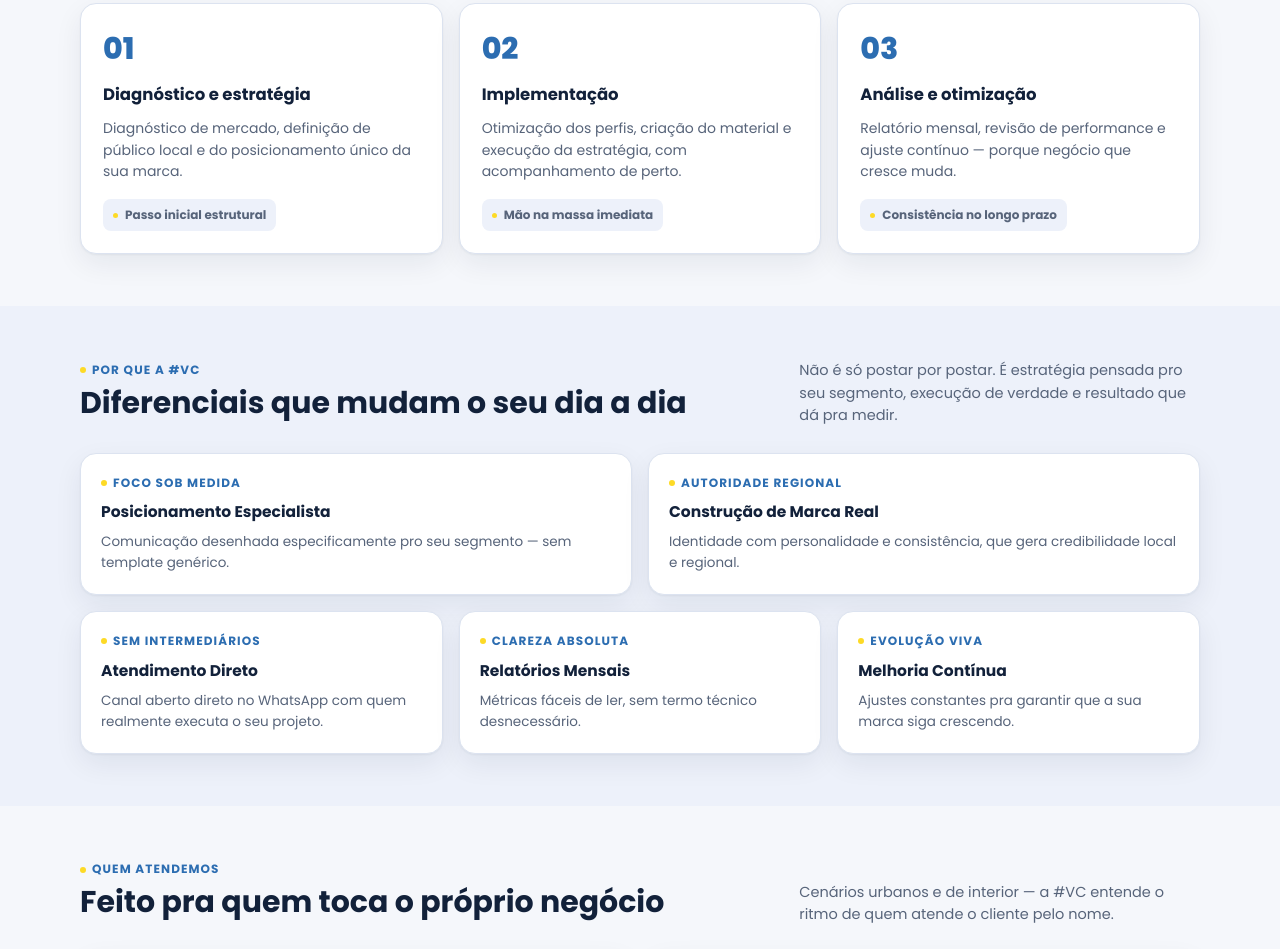
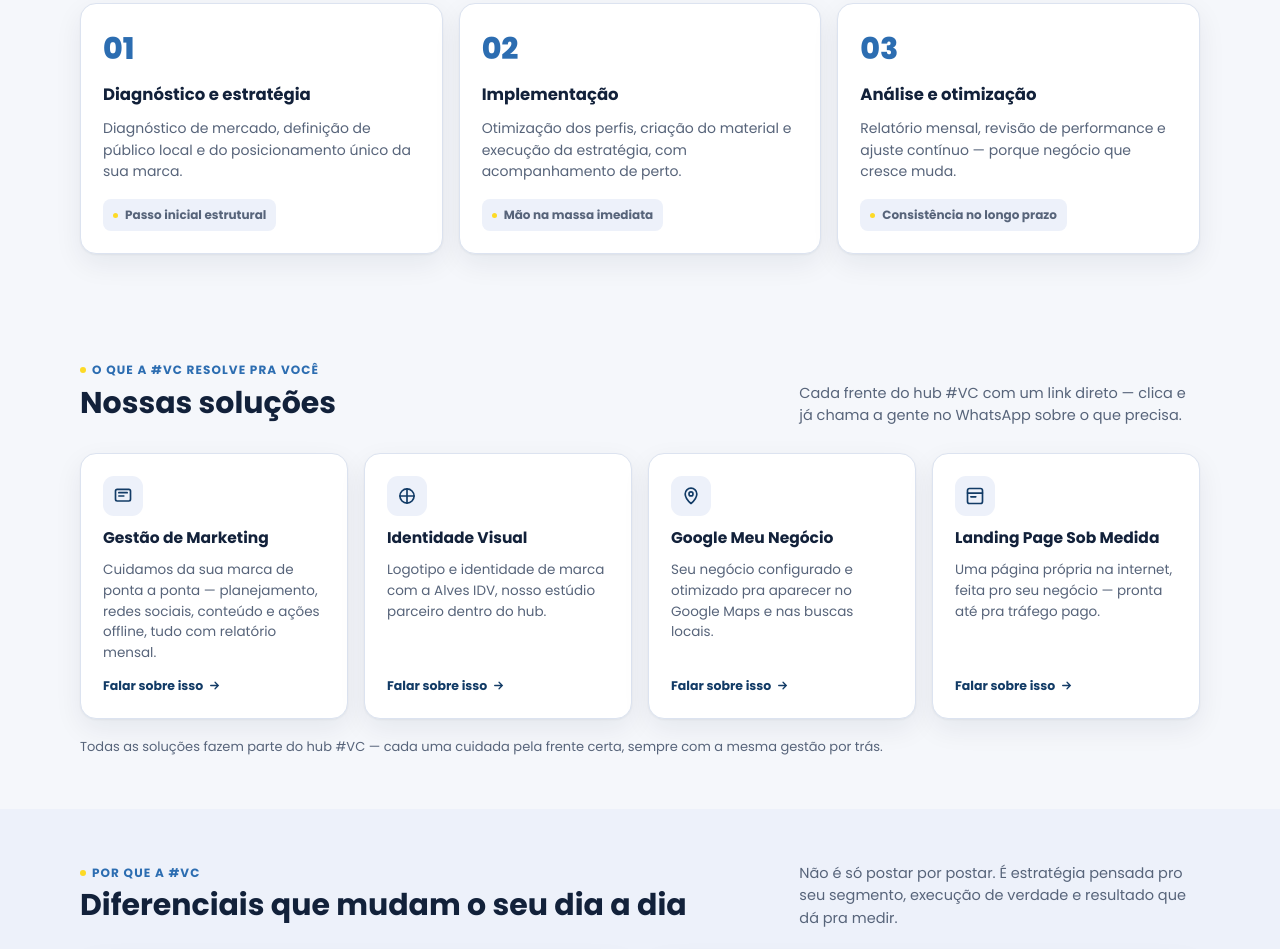
Before and after one commit to rafael17ads-gif/vc-landing-page, a plain HTML site: page index.html in a window 1280 px wide. Shown: the part 971-1920 px from the top of the page. Drawn offline with Linux system fonts and the light colour scheme.

Commit message:
Add files via upload

```diff
--- a/index.html
+++ b/index.html
@@ -225,6 +225,33 @@
     .diff-grid, .diff-row3{grid-template-columns:1fr;}
   }
 
+  /* ---------- soluções ---------- */
+  .sol-grid{display:grid; grid-template-columns:repeat(4,1fr); gap:16px;}
+  .sol-card{
+    background:var(--surface); border:1px solid var(--line); border-radius:16px;
+    padding:22px; box-shadow:var(--shadow); display:flex; flex-direction:column; gap:10px;
+    text-decoration:none; color:var(--ink); transition:transform .15s ease, box-shadow .15s ease, border-color .15s ease;
+  }
+  .sol-card:hover{transform:translateY(-3px); border-color:var(--blue); box-shadow:0 4px 10px rgba(18,33,58,.08), 0 16px 32px rgba(18,33,58,.10);}
+  .sol-card .ico{
+    width:40px; height:40px; border-radius:11px; background:var(--surface-2);
+    display:flex; align-items:center; justify-content:center; flex-shrink:0;
+  }
+  .sol-card .ico svg{width:20px; height:20px; stroke:var(--blue-deep);}
+  :root[data-theme="dark"] .sol-card .ico svg, @media (prefers-color-scheme:dark){:root:not([data-theme="light"]) .sol-card .ico svg{stroke:var(--yellow-ink);}}
+  .sol-card h3{font-size:15.5px;}
+  .sol-card p{font-size:13.5px; color:var(--ink-dim); flex:1;}
+  .sol-card .sol-cta{
+    font-size:12.5px; font-weight:700; color:var(--blue-deep); display:inline-flex;
+    align-items:center; gap:5px; margin-top:2px;
+  }
+  :root[data-theme="dark"] .sol-card .sol-cta, @media (prefers-color-scheme:dark){:root:not([data-theme="light"]) .sol-card .sol-cta{color:var(--yellow-ink);}}
+  .sol-card .sol-cta svg{width:13px; height:13px; transition:transform .15s ease;}
+  .sol-card:hover .sol-cta svg{transform:translateX(3px);}
+  .sol-note{font-size:13px; color:var(--ink-dim); margin-top:18px;}
+  @media (max-width:880px){ .sol-grid{grid-template-columns:1fr 1fr;} }
+  @media (max-width:560px){ .sol-grid{grid-template-columns:1fr;} }
+
   /* ---------- quem atendemos ---------- */
   .aud-grid{display:grid; grid-template-columns:1fr 1fr; gap:16px;}
   .aud-card{
@@ -303,6 +330,7 @@
     <nav class="main">
       <a href="#inicio">Início</a>
       <a href="#como-funciona">Como Funciona</a>
+      <a href="#solucoes">Soluções</a>
       <a href="#diferenciais">Diferenciais</a>
       <a href="#quem-atendemos">Quem Atendemos</a>
       <a href="#contato">Contato</a>
@@ -390,6 +418,45 @@
           <span class="foot">Consistência no longo prazo</span>
         </div>
       </div>
+    </div>
+  </section>
+
+  <section class="plain" id="solucoes">
+    <div class="wrap">
+      <div class="sec-head">
+        <div>
+          <span class="eyebrow">O que a #VC resolve pra você</span>
+          <h2>Nossas soluções</h2>
+        </div>
+        <p>Cada frente do hub #VC com um link direto — clica e já chama a gente no WhatsApp sobre o que precisa.</p>
+      </div>
+      <div class="sol-grid">
+        <a class="sol-card" href="https://wa.me/5528999929077?text=Ol%C3%A1%21%20Vim%20pela%20landing%20page%20e%20quero%20saber%20mais%20sobre%20a%20Gest%C3%A3o%20de%20Marketing%20da%20%23VC." target="_blank" rel="noopener">
+          <div class="ico"><svg viewBox="0 0 24 24" fill="none" stroke-width="2" stroke-linecap="round" stroke-linejoin="round"><rect x="3" y="4" width="18" height="14" rx="2"/><path d="M7 8h10M7 12h6"/></svg></div>
+          <h3>Gestão de Marketing</h3>
+          <p>Cuidamos da sua marca de ponta a ponta — planejamento, redes sociais, conteúdo e ações offline, tudo com relatório mensal.</p>
+          <span class="sol-cta">Falar sobre isso <svg viewBox="0 0 24 24" fill="none" stroke="currentColor" stroke-width="2.4" stroke-linecap="round"><path d="M5 12h14M13 6l6 6-6 6"/></svg></span>
+        </a>
+        <a class="sol-card" href="https://wa.me/5528999929077?text=Ol%C3%A1%21%20Vim%20pela%20landing%20page%20e%20quero%20saber%20mais%20sobre%20Identidade%20Visual%20%28logotipo%29." target="_blank" rel="noopener">
+          <div class="ico"><svg viewBox="0 0 24 24" fill="none" stroke-width="2" stroke-linecap="round" stroke-linejoin="round"><circle cx="12" cy="12" r="8.5"/><path d="M12 3.5v17M3.5 12h17"/></svg></div>
+          <h3>Identidade Visual</h3>
+          <p>Logotipo e identidade de marca com a Alves IDV, nosso estúdio parceiro dentro do hub.</p>
+          <span class="sol-cta">Falar sobre isso <svg viewBox="0 0 24 24" fill="none" stroke="currentColor" stroke-width="2.4" stroke-linecap="round"><path d="M5 12h14M13 6l6 6-6 6"/></svg></span>
+        </a>
+        <a class="sol-card" href="https://wa.me/5528999929077?text=Ol%C3%A1%21%20Vim%20pela%20landing%20page%20e%20quero%20saber%20mais%20sobre%20o%20Google%20Meu%20Neg%C3%B3cio." target="_blank" rel="noopener">
+          <div class="ico"><svg viewBox="0 0 24 24" fill="none" stroke-width="2" stroke-linecap="round" stroke-linejoin="round"><path d="M12 21s-7-6.1-7-11.5A7 7 0 0 1 19 9.5C19 14.9 12 21 12 21Z"/><circle cx="12" cy="9.5" r="2.4"/></svg></div>
+          <h3>Google Meu Negócio</h3>
+          <p>Seu negócio configurado e otimizado pra aparecer no Google Maps e nas buscas locais.</p>
+          <span class="sol-cta">Falar sobre isso <svg viewBox="0 0 24 24" fill="none" stroke="currentColor" stroke-width="2.4" stroke-linecap="round"><path d="M5 12h14M13 6l6 6-6 6"/></svg></span>
+        </a>
+        <a class="sol-card" href="https://wa.me/5528999929077?text=Ol%C3%A1%21%20Vim%20pela%20landing%20page%20e%20quero%20saber%20mais%20sobre%20Landing%20Page%20Sob%20Medida." target="_blank" rel="noopener">
+          <div class="ico"><svg viewBox="0 0 24 24" fill="none" stroke-width="2" stroke-linecap="round" stroke-linejoin="round"><rect x="3" y="3" width="18" height="18" rx="2.5"/><path d="M3 8.5h18M7 13h6"/></svg></div>
+          <h3>Landing Page Sob Medida</h3>
+          <p>Uma página própria na internet, feita pro seu negócio — pronta até pra tráfego pago.</p>
+          <span class="sol-cta">Falar sobre isso <svg viewBox="0 0 24 24" fill="none" stroke="currentColor" stroke-width="2.4" stroke-linecap="round"><path d="M5 12h14M13 6l6 6-6 6"/></svg></span>
+        </a>
+      </div>
+      <p class="sol-note">Todas as soluções fazem parte do hub #VC — cada uma cuidada pela frente certa, sempre com a mesma gestão por trás.</p>
     </div>
   </section>
 
@@ -493,6 +560,7 @@
         <h4>Navegação</h4>
         <ul>
           <li><a href="#como-funciona">Como Funciona</a></li>
+          <li><a href="#solucoes">Soluções</a></li>
           <li><a href="#diferenciais">Diferenciais</a></li>
           <li><a href="#quem-atendemos">Quem Atendemos</a></li>
           <li><a href="#contato">Contato Direto</a></li>
```
